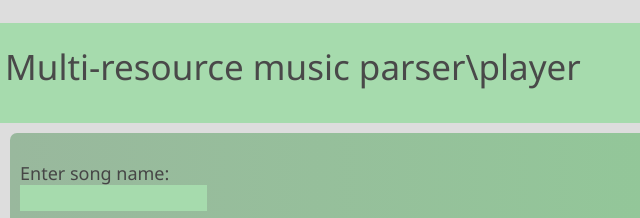
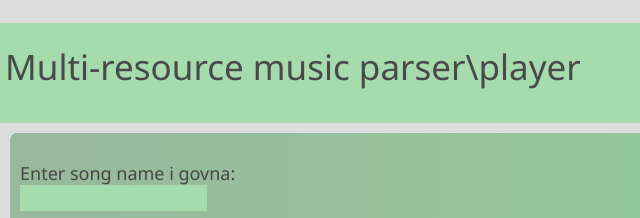
Before and after one commit to artybyte/r, a plain HTML site: page test_parser_start/main.html in a window 1280 px wide. Shown: the top 218 px of the page, 0-640 px from the left. Drawn offline with Linux system fonts and the light colour scheme.

Commit message:
vscode commit!

```diff
--- a/test_parser_start/main.html
+++ b/test_parser_start/main.html
@@ -11,7 +11,7 @@
     </div>
     <div class="header__underpanel">
         <div class="header__underpanel_orientation">
-            <h1 class="label__small">Enter song name:</h1>
+            <h1 class="label__small">Enter song name i govna:</h1>
             <input class="header__underpanel_input" id="name_input">
             <button class="button__common" onclick="init_request()">Submit</button>
         </div>
```
